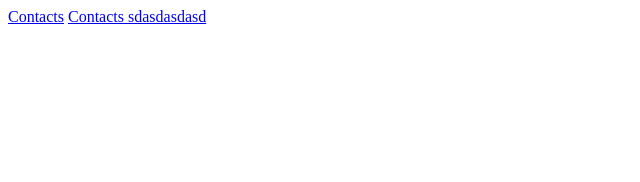
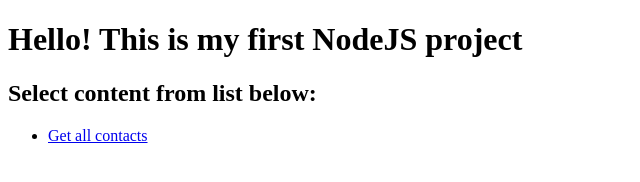
Before and after one commit to TyronNIKO/nodejs-hw-mongodb, a website: page public/index.html in a window 1280 px wide. Shown: the whole page, without its empty margins (0-640 px from the left). Drawn offline with Linux system fonts and the light colour scheme.

Commit message:
Some fixes

```diff
--- a/public/example.js
+++ b/public/example.js
@@ -1 +1 @@
-alert('Hello, World!');
+console.log('Hello, World!');
--- a/public/index.html
+++ b/public/index.html
@@ -6,8 +6,13 @@
     <title>Document</title>
 </head>
 <body>
-    <a href="/contacts">Contacts</a>
-    <a href="/contacts/sdasdasdasd">Contacts sdasdasdasd</a>
+    <h1>Hello! This is my first NodeJS project</h1>
+    <h2>Select content from list below:</h2>
+    <ul>
+        <li><a href="/contacts">Get all contacts</a></li>
+    </ul>
+
+
 
     <script src="/example.js"></script>
 </body>
```
